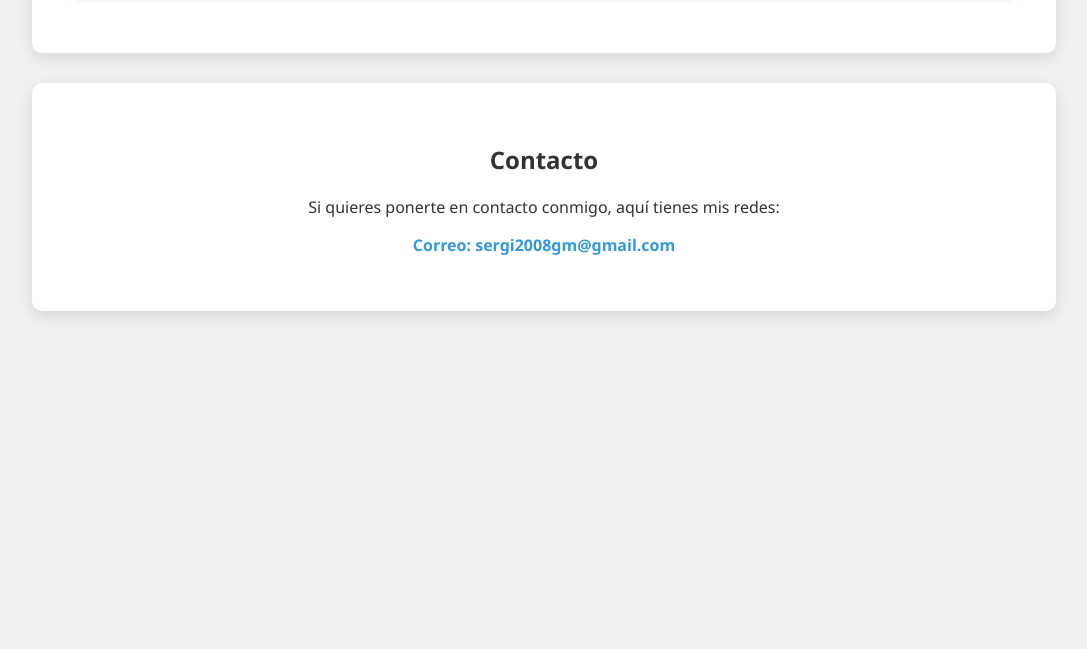
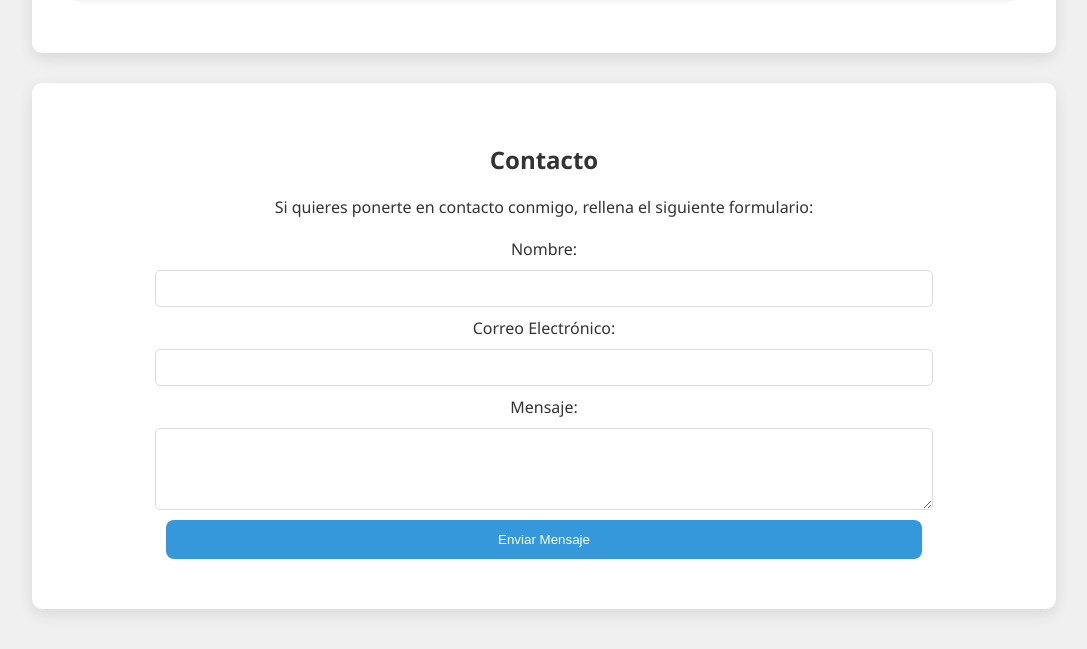
Before and after one commit to sergiogarcia001/mi-pagina-web, a plain HTML site: page index.html in a window 1280 px wide. Shown: the part 1214-1863 px from the top of the page, without its empty margins (96-1183 px from the left). Before the commit the page ends 1565 px from the top, so only its background shows below. Drawn offline with Linux system fonts and the light colour scheme.

Commit message:
index.html

```diff
--- a/index.html
+++ b/index.html
@@ -124,6 +124,34 @@
                 width: 90%;
             }
         }
+        /* Estilos para el formulario de contacto */
+        .contact-form {
+            display: flex;
+            flex-direction: column;
+            align-items: center;
+            margin-top: 20px;
+        }
+        .contact-form label, .contact-form input, .contact-form textarea, .contact-form button {
+            width: 80%;
+            margin-bottom: 10px;
+        }
+        .contact-form input, .contact-form textarea {
+            padding: 10px;
+            border: 1px solid #ddd;
+            border-radius: 5px;
+        }
+        .contact-form button {
+            padding: 12px 25px;
+            background: #3498db;
+            color: white;
+            border: none;
+            border-radius: 8px;
+            cursor: pointer;
+            transition: background 0.3s ease;
+        }
+        .contact-form button:hover {
+            background: #2980b9;
+        }
     </style>
 </head>
 <body>
@@ -182,10 +210,18 @@
         </section>
 
         <section class="section contact">
-            <h2>Contacto</h2>
-            <p>Si quieres ponerte en contacto conmigo, aquí tienes mis redes:</p>
-            <a href="mailto:sergi2008gm@gmail.com">Correo: sergi2008gm@gmail.com</a>
-        </section>
-    </div>
-</body>
-</html>
+    <h2>Contacto</h2>
+    <p>Si quieres ponerte en contacto conmigo, rellena el siguiente formulario:</p>
+    <form class="contact-form">
+        <label for="nombre">Nombre:</label>
+        <input type="text" id="nombre" name="nombre" required>
+
+        <label for="email">Correo Electrónico:</label>
+        <input type="email" id="email" name="email" required>
+
+        <label for="mensaje">Mensaje:</label>
+        <textarea id="mensaje" name="mensaje" rows="4" required></textarea>
+
+        <button type="submit">Enviar Mensaje</button>
+    </form>
+</section>
```
